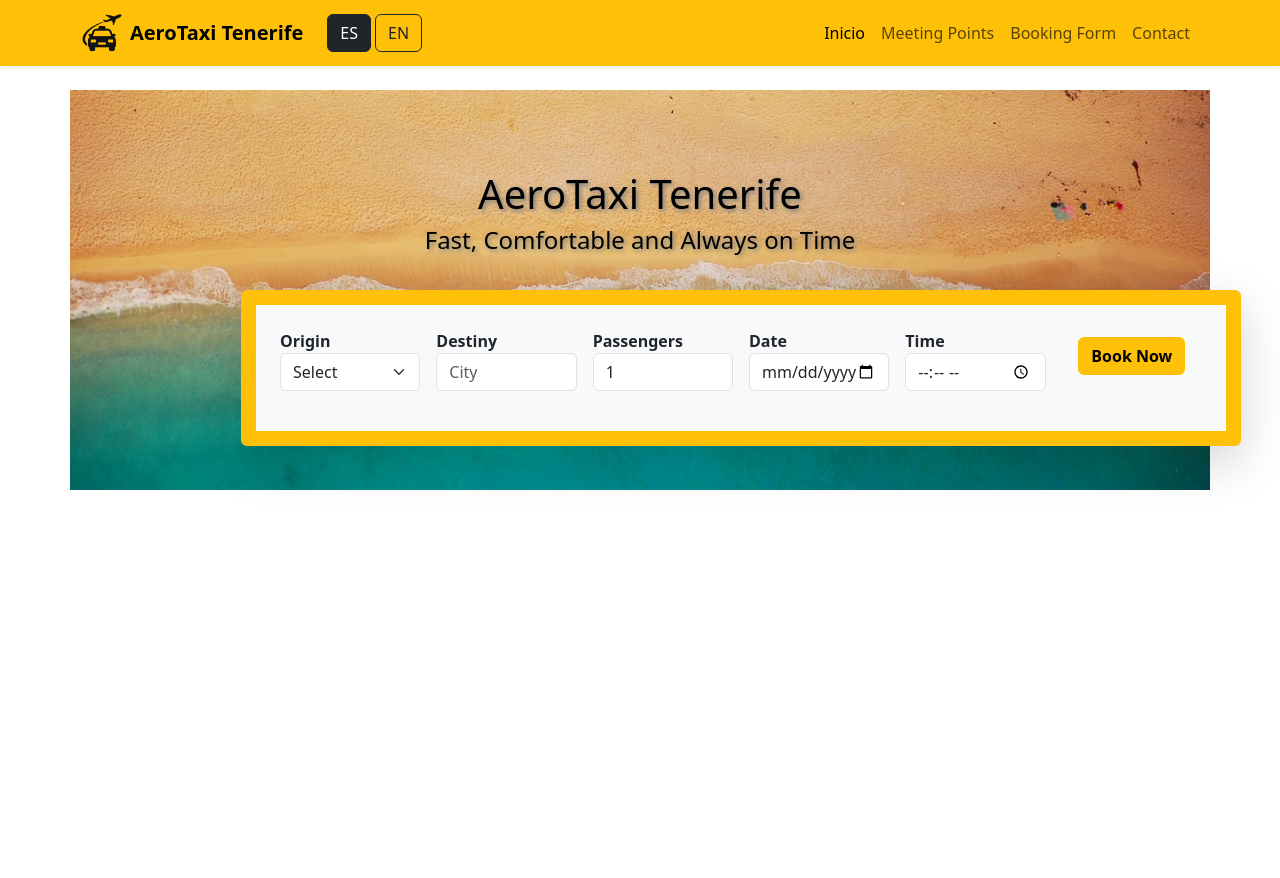
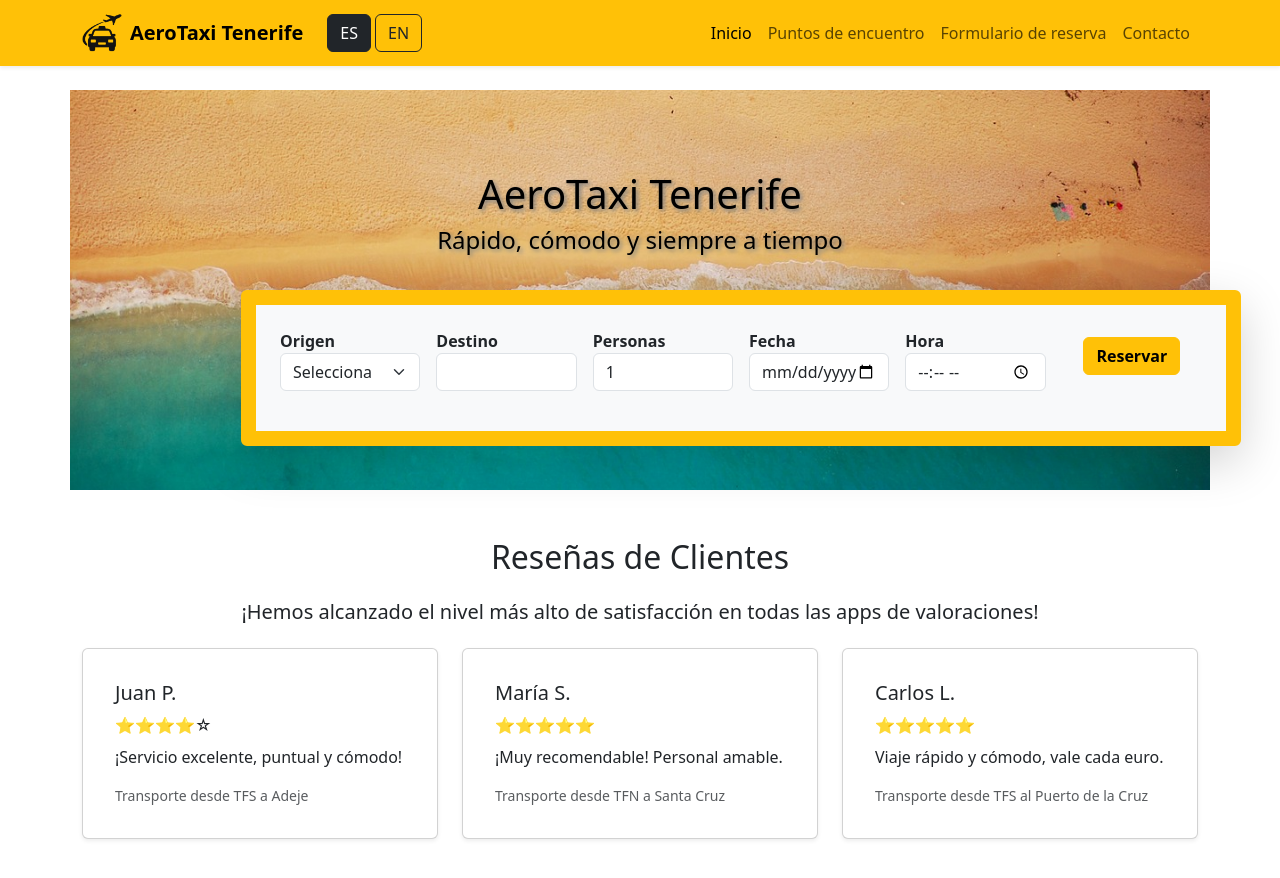
Before and after one commit to Sofiabethencourt/prototipo-1-UyA, a plain HTML site: page taxi-app/components/index.html in a window 1280 px wide. Before the commit the page ends 800 px from the top, so only its background shows below. Drawn offline with nearby package versions, Linux system fonts and the light colour scheme.

Commit message:
Reseñas de clientes

```diff
--- a/taxi-app/components/index.html
+++ b/taxi-app/components/index.html
@@ -49,7 +49,7 @@
                         </div>
                         <div class="col-md-2 text-start">
                             <label for="destino" data-en="Destiny">Destino</label>
-                            <input type="text" class="form-control" id="destino" placeholder="Ciudad" data-en="City">
+                            <input type="text" class="form-control" id="destino">
                         </div>
                         <div class="col-md-2 text-start">
                             <label for="personas" data-en="Passengers">Personas</label>
@@ -70,6 +70,48 @@
                 </form>
             </div>
         </div>
+
+        <div class="container mt-5 mb-5">
+            <h2 class="text-center mb-4" data-en="Customer Reviews">Reseñas de Clientes</h2>
+            <h5 class="text-center mb-4" data-en="We've reached the higher level of satisfaction in all rating apps!">¡Hemos alcanzado el nivel más alto de satisfacción en todas las apps de valoraciones!</h5>
+            <div class="row g-4 justify-content-center">
+
+                <div class="col-md-4">
+                    <div class="card shadow-sm p-3 h-100">
+                        <div class="card-body">
+                            <h5 class="card-title">Juan P.</h5>
+                            <div class="mb-2">⭐⭐⭐⭐☆</div>
+                            <p class="card-text" data-en="Great service, punctual and comfortable.">¡Servicio excelente, puntual y cómodo!</p>
+                            <small class="text-muted" data-en="Trip from TFS to Adeje">Transporte desde TFS a Adeje</small>
+                        </div>
+                    </div>
+                </div>
+
+                <div class="col-md-4">
+                    <div class="card shadow-sm p-3 h-100">
+                        <div class="card-body">
+                            <h5 class="card-title">María S.</h5>
+                            <div class="mb-2">⭐⭐⭐⭐⭐</div>
+                            <p class="card-text" data-en="Highly recommended! Friendly staff.">¡Muy recomendable! Personal amable.</p>
+                            <small class="text-muted" data-en="Trip from TFN to Santa Cruz">Transporte desde TFN a Santa Cruz</small>
+                        </div>
+                    </div>
+                </div>
+
+                <div class="col-md-4">
+                    <div class="card shadow-sm p-3 h-100">
+                        <div class="card-body">
+                            <h5 class="card-title">Carlos L.</h5>
+                            <div class="mb-2">⭐⭐⭐⭐⭐</div>
+                            <p class="card-text" data-en="Smooth and fast ride, worth every euro.">Viaje rápido y cómodo, vale cada euro.</p>
+                            <small class="text-muted" data-en="Trip from TFS to Puerto de la Cruz">Transporte desde TFS al Puerto de la Cruz</small>
+                        </div>
+                    </div>
+                </div>
+
+            </div>
+        </div>
+
         <script src="../js/languajes.js"></script>
     </body>
 
--- a/taxi-app/js/languajes.js
+++ b/taxi-app/js/languajes.js
@@ -7,14 +7,6 @@
             el.textContent = el.dataset.en;
         });
     }
-
-    document.querySelectorAll("[data-en]").forEach(el => {
-        if (el.tagName === "INPUT") {
-            el.placeholder = el.dataset.en;
-        } else {
-            el.textContent = el.dataset.en;
-        }
-    });
 
     // Botones
     const btnEs = document.getElementById("btn-es");
```
